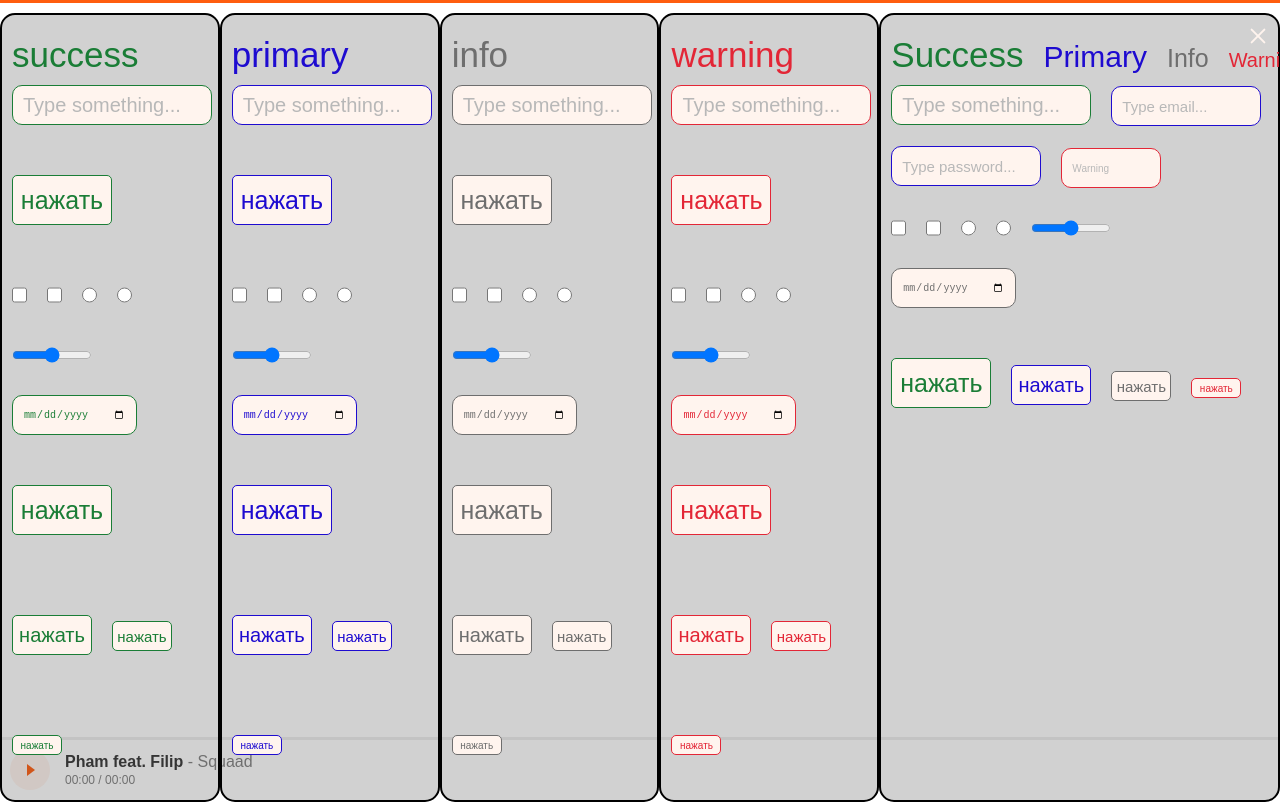
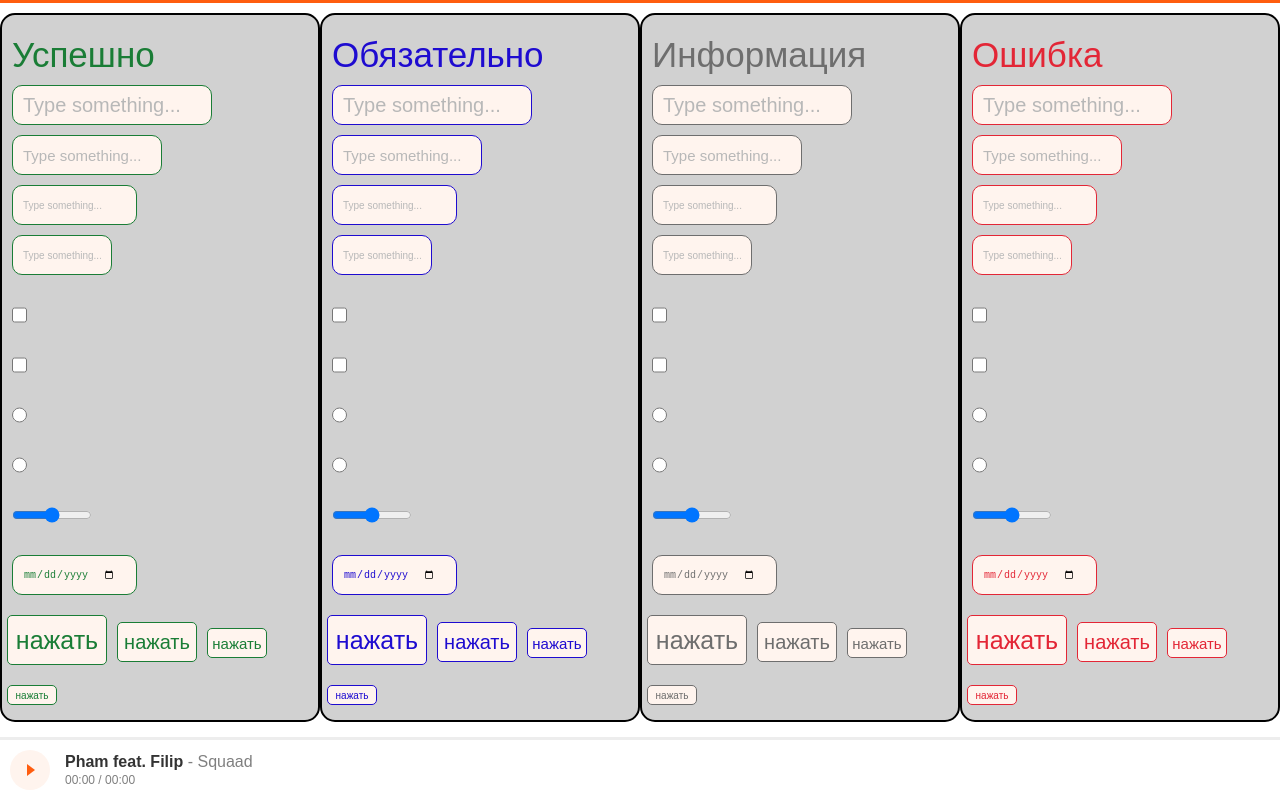
Before and after one commit to akrylo27/DecaLessonsReact, a Next.js app: page / in a window 1280 px wide. Built offline with nearby package versions, Linux system fonts and the light colour scheme.

Commit message:
update components
Переделал структуру компонентов

```diff
--- a/components/form/Input.jsx
+++ b/components/form/Input.jsx
@@ -1,6 +1,15 @@
 import React from "react"
 
-function Input({ type, name, placeholder, color, variant, size, onChange }) {
+function Input({
+  type,
+  name,
+  placeholder,
+  color,
+  variant,
+  size,
+  onChange,
+  isValue,
+}) {
   return (
     <>
       <input
@@ -9,6 +18,7 @@ function Input({ type, name, placeholder, color, variant, size, onChange }) {
         placeholder={placeholder || ""}
         className={`input input-color_${color} input-variant_${variant} input-size_${size} input-size_${type}`}
         onChange={onChange}
+        value={isValue}
       />
     </>
   )
--- a/components/form/ModalFormSecond.jsx
+++ b/components/form/ModalFormSecond.jsx
@@ -3,8 +3,8 @@ import Label from "./Label"
 import Input from "./Input"
 import Button from "./Button"
 
-function ModalFormSecond({ status, value, checked }) {
-  const [isValue, setIsValue] = useState("")
+function ModalFormSecond({ status, value }) {
+  const [isValue, setIsValue] = useState("Введите текст")
   const [isChecked, setIsChecked] = useState(false)
 
   const handleChecked = () => {
@@ -35,17 +35,39 @@ function ModalFormSecond({ status, value, checked }) {
           value={isValue}
           onChange={handleChange}
         />
+        <Input
+          type={"text"}
+          name={"text"}
+          placeholder={"Type something..."}
+          color={status}
+          variant={"outlined"}
+          size={"lg"}
+          value={isValue}
+          onChange={handleChange}
+        />
+        <Input
+          type={"text"}
+          name={"text"}
+          placeholder={"Type something..."}
+          color={status}
+          variant={"outlined"}
+          size={"md"}
+          value={isValue}
+          onChange={handleChange}
+        />
+        <Input
+          type={"text"}
+          name={"text"}
+          placeholder={"Type something..."}
+          color={status}
+          variant={"outlined"}
+          size={"sm"}
+          value={isValue}
+          onChange={handleChange}
+        />
       </div>
 
       {/* //* Buttons */}
-      <div>
-        <Button
-          isClick={true}
-          color={status}
-          variant={"outlined"}
-          size={"xg"}
-        />
-      </div>
 
       <div>
         <Input
@@ -56,7 +78,7 @@ function ModalFormSecond({ status, value, checked }) {
           size={"xs"}
           value={isValue}
           onChange={handleChange}
-          checked={checked}
+          checked={isChecked}
           onChecked={handleChecked}
         />
         <Input
@@ -67,7 +89,7 @@ function ModalFormSecond({ status, value, checked }) {
           size={"xs"}
           value={isValue}
           onChange={handleChange}
-          checked={checked}
+          checked={isChecked}
           onChecked={handleChecked}
         />
         <Input
@@ -78,7 +100,7 @@ function ModalFormSecond({ status, value, checked }) {
           size={"xs"}
           value={isValue}
           onChange={handleChange}
-          checked={checked}
+          checked={isChecked}
           onChecked={handleChecked}
         />
         <Input
@@ -89,7 +111,7 @@ function ModalFormSecond({ status, value, checked }) {
           size={"xs"}
           value={isValue}
           onChange={handleChange}
-          checked={checked}
+          checked={isChecked}
           onChecked={handleChecked}
         />
         <Input
--- a/pages/index.jsx
+++ b/pages/index.jsx
@@ -23,16 +23,16 @@ export default function Home() {
       </Head>
       <Player track={track} />
       <div className="form-position">
-        <ModalFormSecond status={"success"} value={"success"} checked={false} />
-        <ModalFormSecond status={"primary"} value={"primary"} checked={false} />
-        <ModalFormSecond status={"info"} value={"info"} checked={false} />
-        <ModalFormSecond status={"warning"} value={"warning"} checked={false} />
-        <ModalForm
+        <ModalFormSecond status={"success"} value={"Успешно"} />
+        <ModalFormSecond status={"primary"} value={"Обязательно"} />
+        <ModalFormSecond status={"info"} value={"Информация"} />
+        <ModalFormSecond status={"warning"} value={"Ошибка"} />
+        {/* <ModalForm
           success={"success"}
           primary={"primary"}
           info={"info"}
           warning={"warning"}
-        />
+        /> */}
       </div>
     </>
   )
--- a/styles/sass/Form.scss
+++ b/styles/sass/Form.scss
@@ -85,6 +85,7 @@
 
 //*Свойства инпутов
 .input {
+  display: flex;
   margin: 10px 10px;
   padding: 10px;
   width: 90%;
@@ -177,7 +178,7 @@
 
 //* Свойства кнопок
 .btn {
-  margin: 40px 10px;
+  margin: 10px 5px;
   width: 70px;
   height: 30px;
   cursor: pointer;
```
